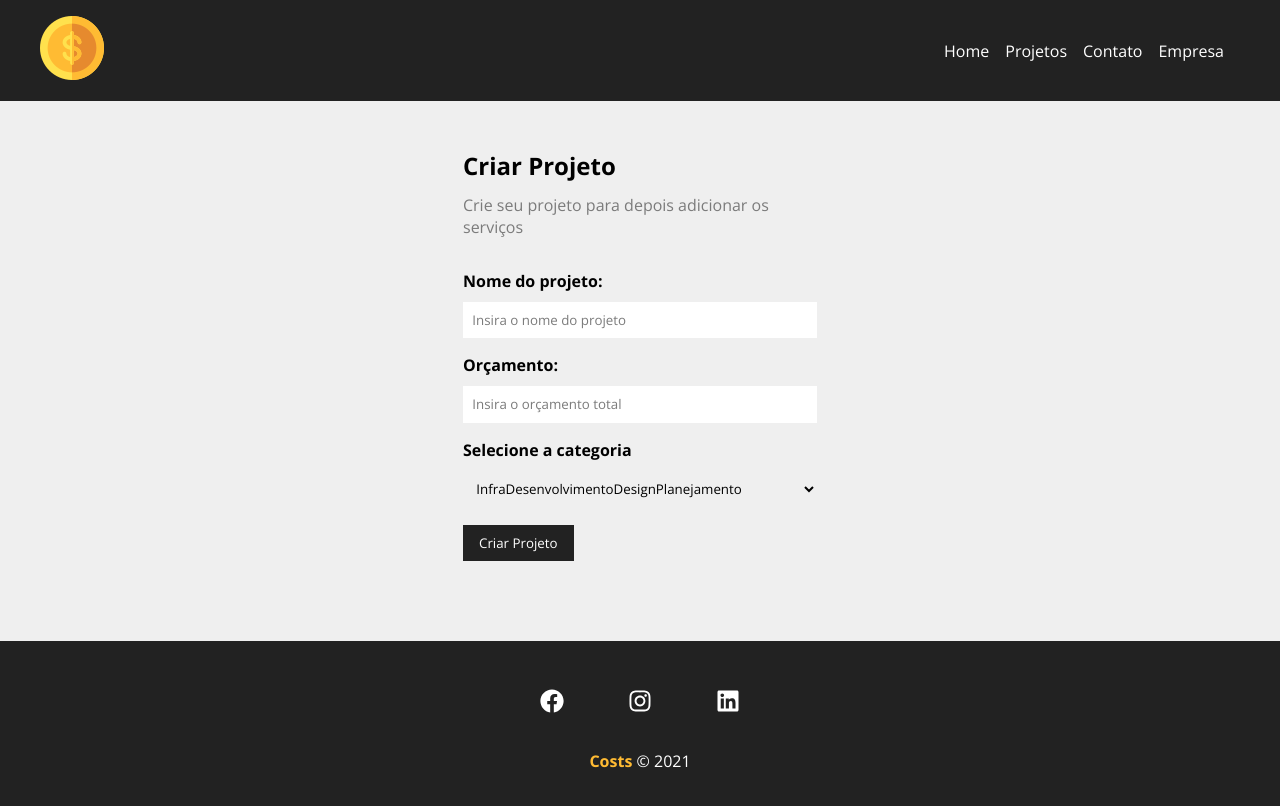
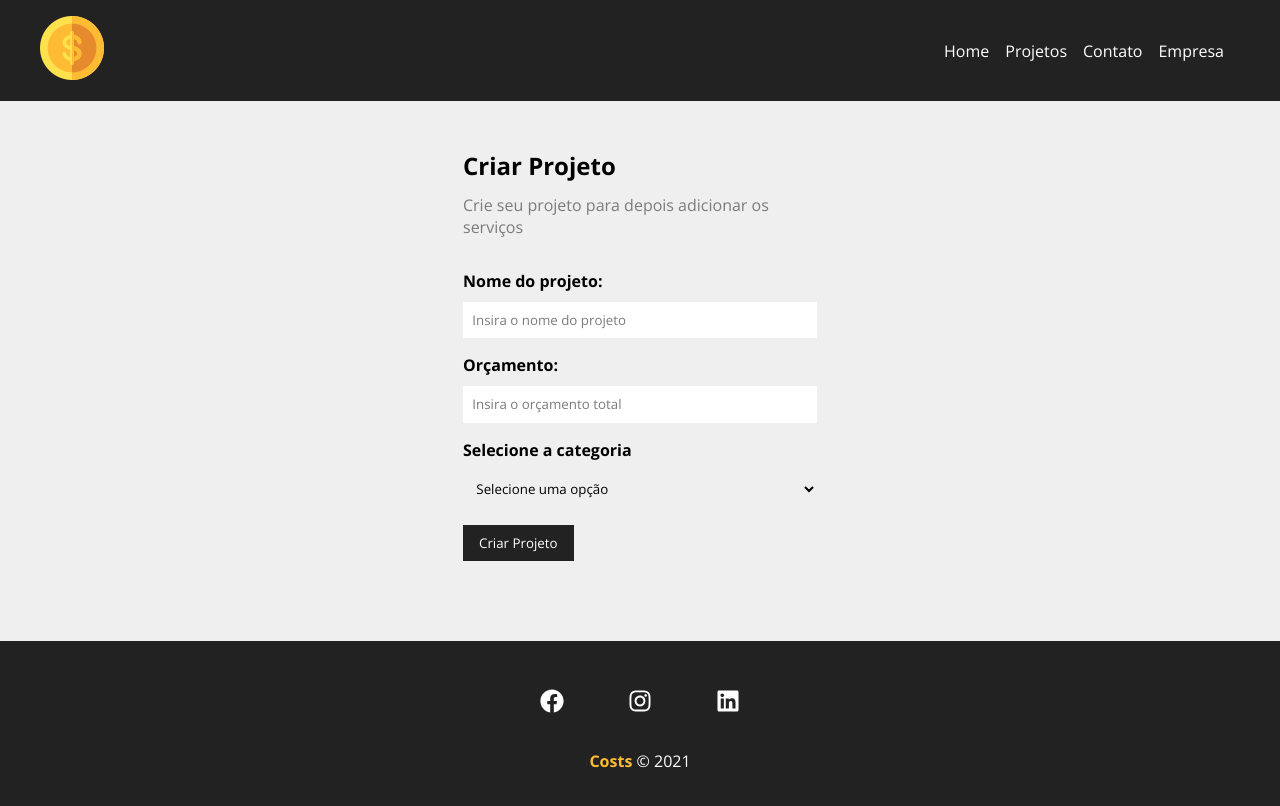
Before and after one commit to while-kaique/Projeto-React_01, a React (Create React App) app in the folder costs/: page /newproject in a window 1280 px wide. Shown: the top 806 px of the page. Built offline with nearby package versions, Linux system fonts and the light colour scheme; data requests are answered from the project's data file; the HTML template or start-up script is replaced by a standard one; a web font is replaced by a local one.

Commit message:
Formulário finalizado!

```diff
--- a/costs/src/components/form/Select.jsx
+++ b/costs/src/components/form/Select.jsx
@@ -5,9 +5,10 @@ function Select ({text, name, options, handleOnChange, value}){
         <div className={styles.form_control}>
             <label htmlFor={name}>{text}</label>
             <select name={name} id={name}>
-                <option>{options.map((option)=>{
+                <option value="">Selecione uma opção</option>
+                {options.map((option)=>{
                     return <option value={option.id} key={option.id}>{option.name}</option>
-                })}</option>
+                })}
             </select>
         </div>
     )
```
